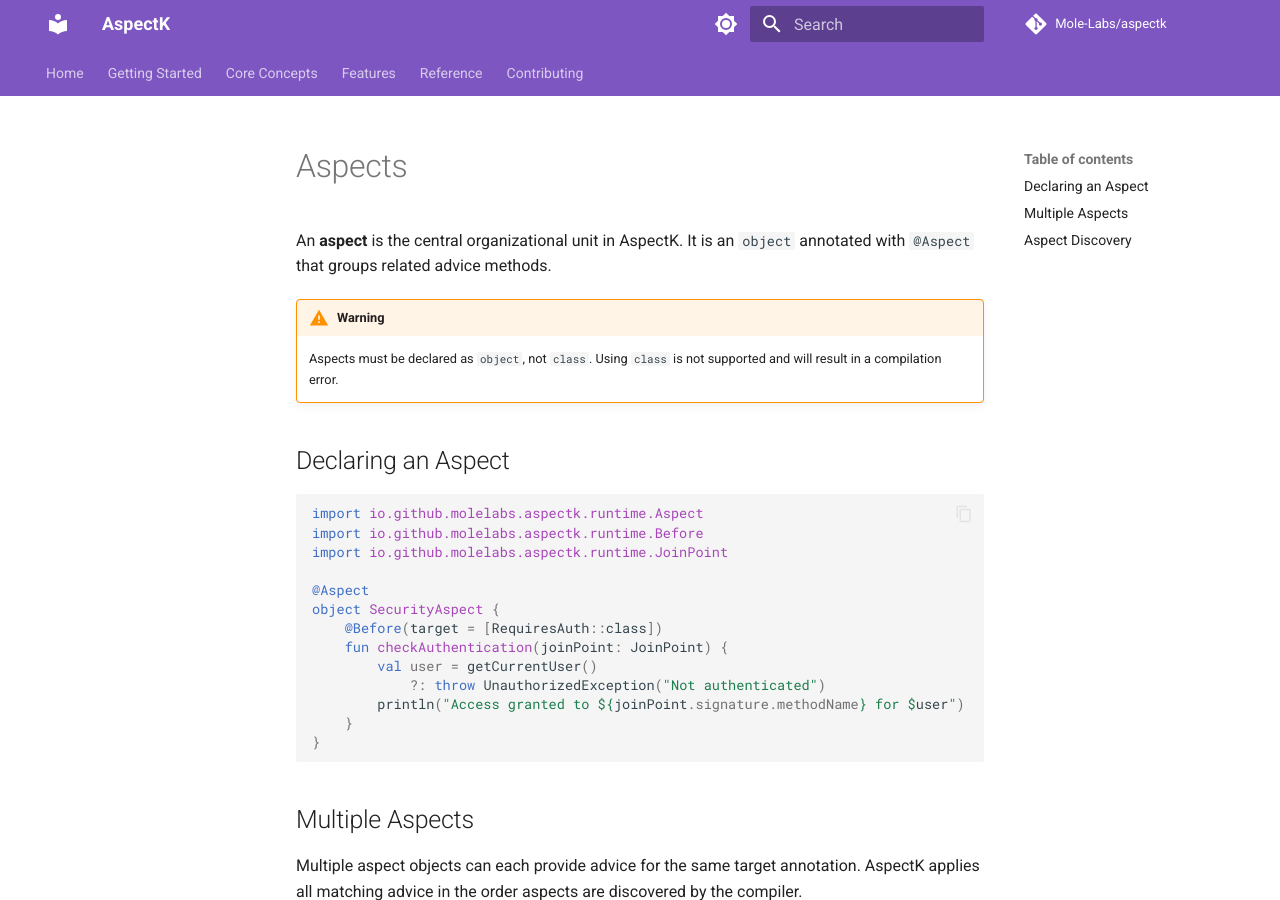
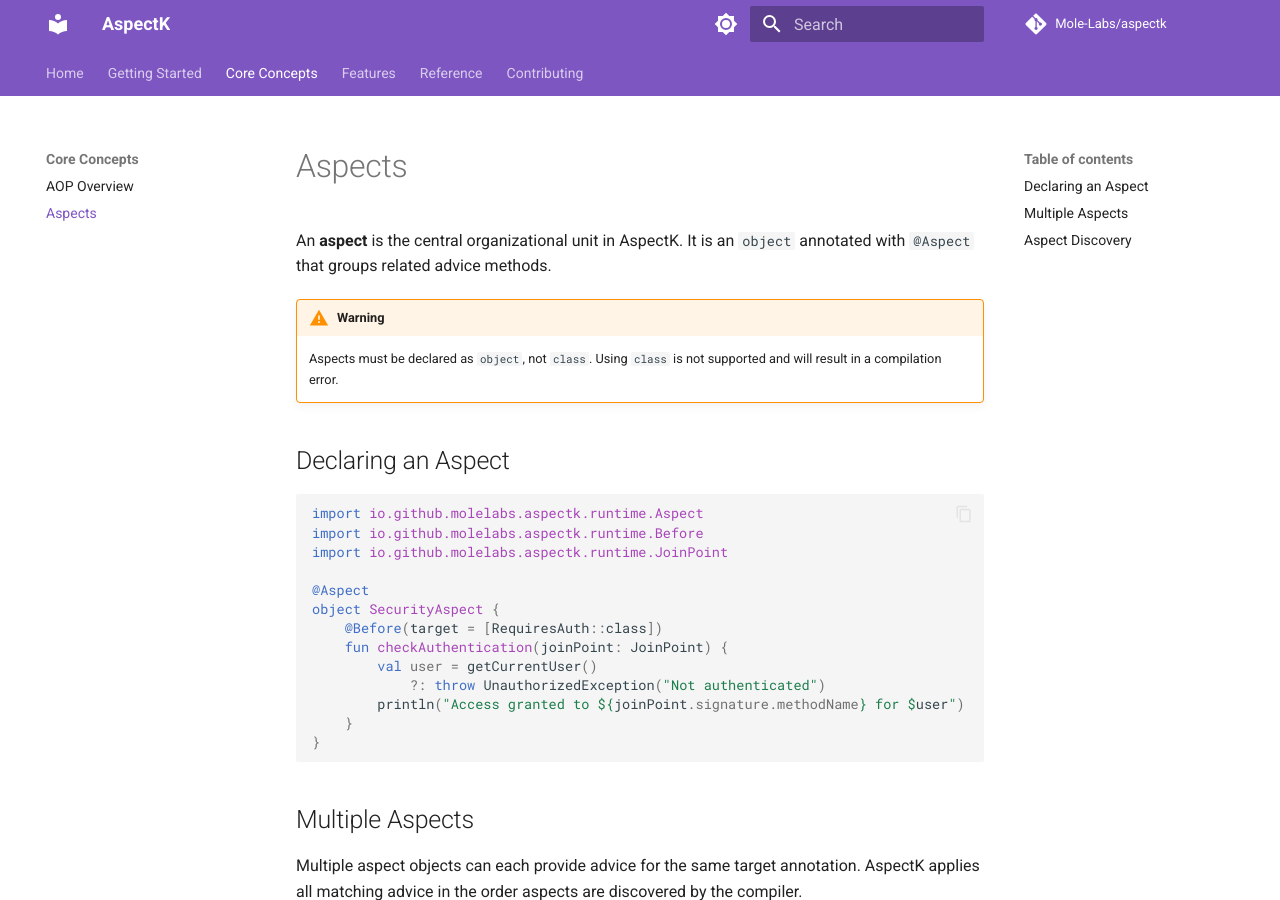
Before and after one commit to Mole-Labs/aspectk, an MkDocs documentation site: the page built from docs/core-concepts/aspects.md, in a window 1280 px wide and 900 px high. Built offline with MkDocs 1.6.1 and Material for MkDocs 9.7.7, drawn with Linux system fonts in a browser that asks for light colours; comment, search, counter and statistics services are not loaded.

Commit message:
[Docs]: Aspects 문서 위치 변경 및 네비게이션 구조 개선 (#18)
Aspects 관련 문서를 'Features' 섹션에서 'Core Concepts' 섹션으로 이동하여 문서의 논리적 구조를 개선했습니다.

- **문서 위치 및 네비게이션 변경**:
    - `features/aspects.md`를 `core-concepts/aspects.md` 경로로 이동했습니다.
    - `mkdocs.yml` 내 네비게이션 설정을 수정하여 `Core Concepts` 그룹 하위에 `Aspects` 항목이 포함되도록 조정했습니다.

```diff
--- a/mkdocs.yml
+++ b/mkdocs.yml
@@ -34,8 +34,8 @@
     - Quick Start: getting-started/quick-start.md
   - Core Concepts:
     - AOP Overview: core-concepts/aop-overview.md
+    - Aspects: core-concepts/aspects.md
   - Features:
-    - Aspects: features/aspects.md
     - '@Before Advice': features/advice.md
     - '@After Advice': features/after-advice.md
     - '@Around Advice': features/around-advice.md
```
